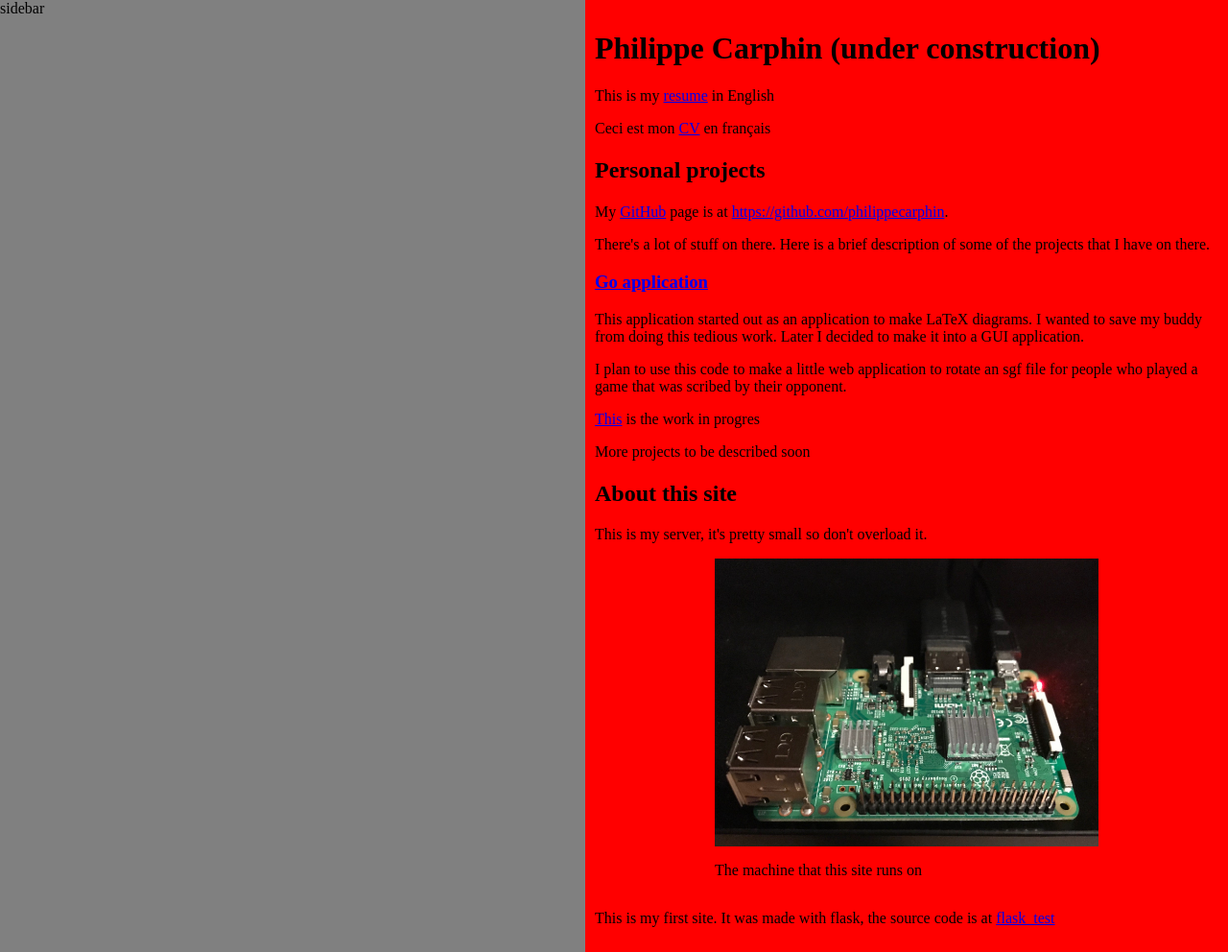
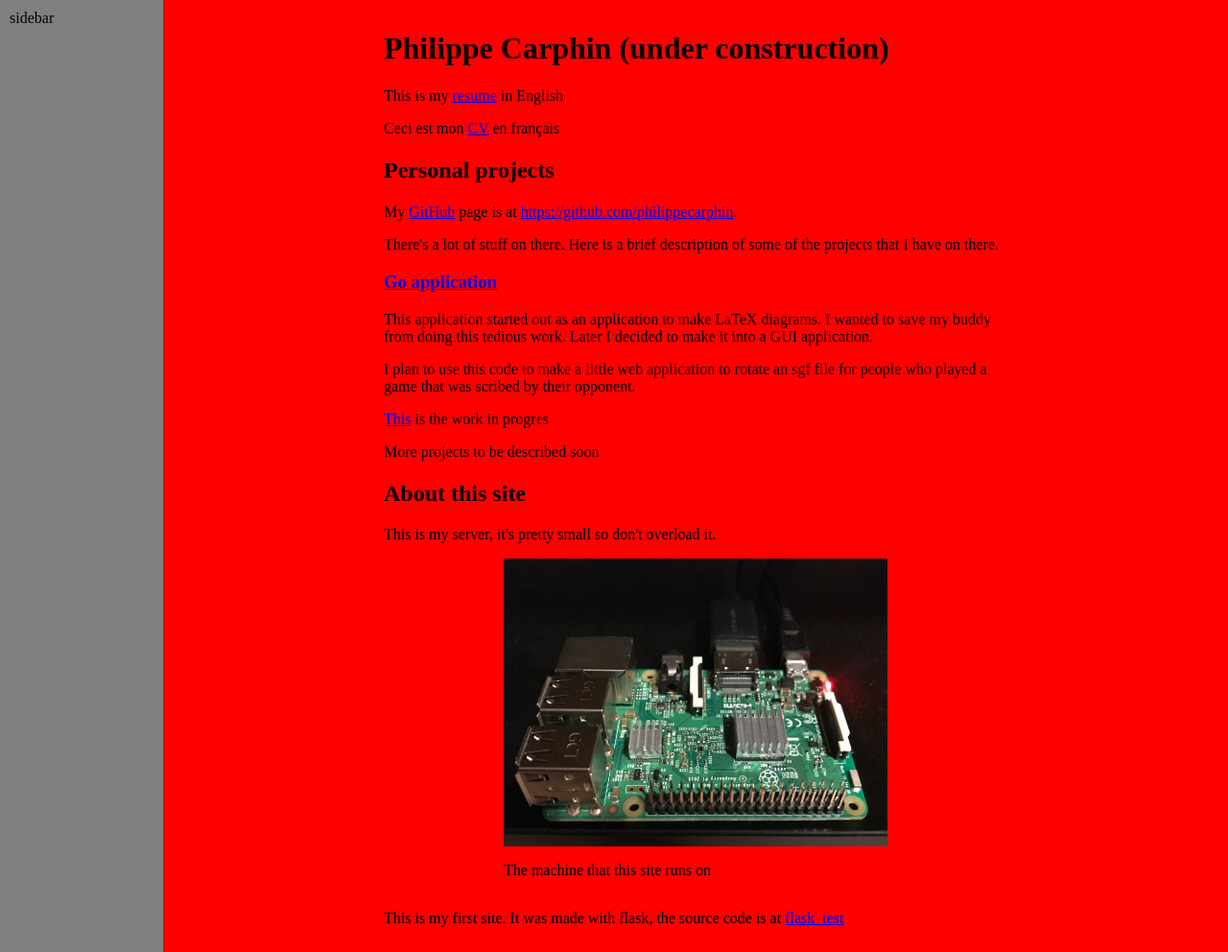
Before and after one commit to PhilippeCarphin/flask_test, a Flask app: page / in a window 1280 px wide. Shown: the whole page at 96% size. Run offline with Flask 2, Linux system fonts and the light colour scheme; parts of the project's set-up code (start-up, migrations or seed data) failed here and were passed over.

Commit message:
Styling the sidebar

```diff
--- a/app/static/style.css
+++ b/app/static/style.css
@@ -20,6 +20,9 @@ h1,h2,h3 {
 
 .sidebar {
     flex: 1;
+    max-width: 150px;
+    width: wrap_content;
+    padding: 10px;
     background-color:grey;
 }
 
```
